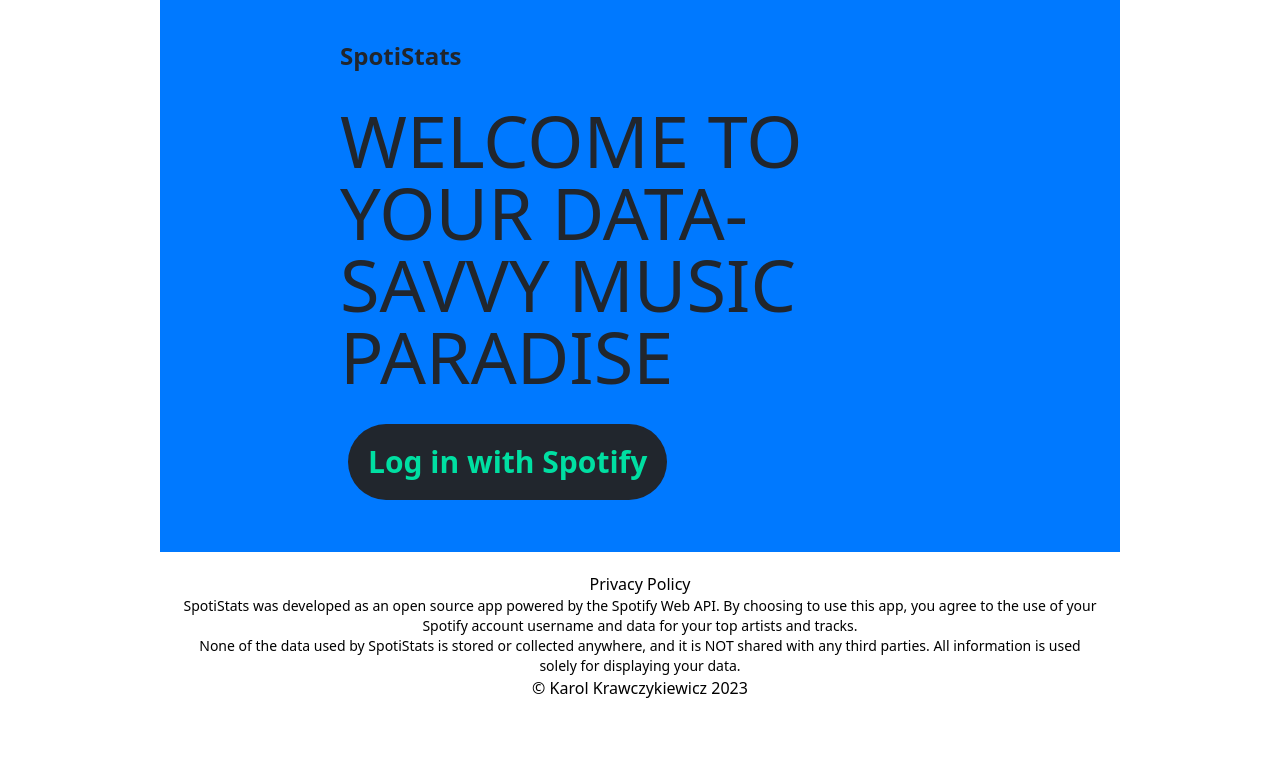
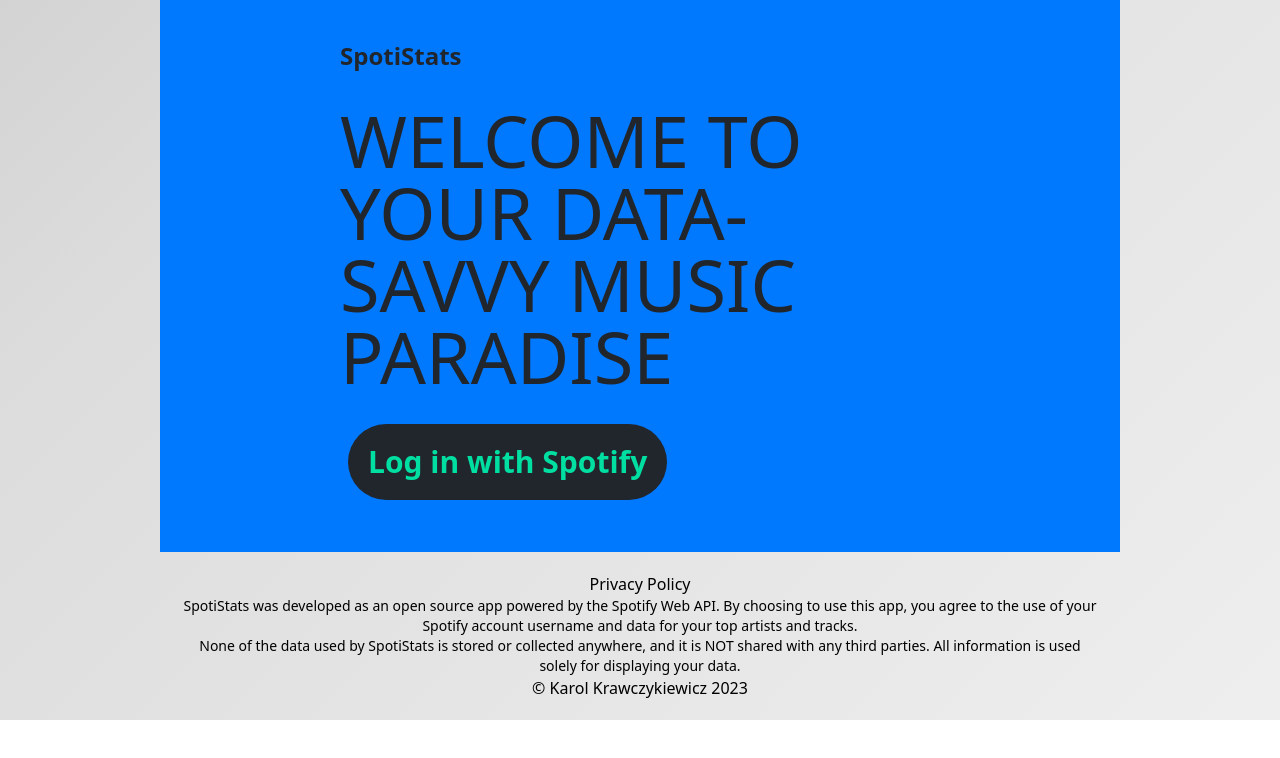
Before and after one commit to Karol-2/SpotiStats, a React (Create React App) app in the folder spoti_stats/: page / in a window 1280 px wide. Shown: the top 758 px of the page. Built offline with nearby package versions, Linux system fonts and the light colour scheme.

Commit message:
added cool background and divided into parts

```diff
--- a/spoti_stats/src/App.js
+++ b/spoti_stats/src/App.js
@@ -46,7 +46,8 @@
   return (
     <TokenContext.Provider value={accessToken}>
       <div className="App">
-        <LoginPanel clientId={clientId}> </LoginPanel>
+      <div className="background-animation">
+      <LoginPanel clientId={clientId}> </LoginPanel>
         <WelcomeMessage></WelcomeMessage>
         <TopArtists></TopArtists>
         <TopSongs></TopSongs>
@@ -55,6 +56,8 @@
         <PopularityTaste></PopularityTaste>
         <PrivacyPolicy></PrivacyPolicy>
       </div>
+
+      </div>
     </TokenContext.Provider>
   );
 }
--- a/spoti_stats/src/components/Genres.js
+++ b/spoti_stats/src/components/Genres.js
@@ -44,7 +44,7 @@
   }
   return (
     token && (
-      <div className="bg-my-blue p-5 md:mx-40 min-w-600">
+      <div className="bg-my-blue p-5 md:mx-40 min-w-600 shadow-2xl m-10 rounded-xl">
         <p className="text-4xl font-semibold mb-5 text-center">GENRES</p>
         <div className="flex text-center">
           <div className="w-1/2 p-4 bg-my-dark rounded-2xl">
--- a/spoti_stats/src/components/PopularityTaste.js
+++ b/spoti_stats/src/components/PopularityTaste.js
@@ -50,7 +50,7 @@
 
   return (
     token && (
-      <div className="bg-my-green p-5 md:mx-40 min-w-600">
+      <div className="bg-my-green p-5 md:mx-40 min-w-600 shadow-2xl m-10 rounded-xl">
         <p className="text-4xl font-semibold mb-5 text-center">
           POPULARITY TASTE
         </p>
--- a/spoti_stats/src/components/Recommendactions.js
+++ b/spoti_stats/src/components/Recommendactions.js
@@ -65,7 +65,7 @@
 
   return (
     token && (
-      <div className="bg-my-red p-5 md:mx-40 min-w-600 ">
+      <div className="bg-my-red p-5 md:mx-40 min-w-600 shadow-2xl m-10 rounded-xl ">
         <p className="text-4xl font-semibold mb-5">RECOMMENDACTIONS</p>
         <div className="flex justify-around">
           <div>
--- a/spoti_stats/src/components/TopArtists.js
+++ b/spoti_stats/src/components/TopArtists.js
@@ -32,7 +32,7 @@
   }
   return (
     token && (
-      <div className="bg-my-red p-5 md:mx-40 min-w-600 ">
+      <div className="bg-my-red p-5 md:mx-40 min-w-600 shadow-2xl m-10 rounded-xl">
         <p className="text-4xl font-semibold mb-5">TOP ARTISTS</p>
         <div className="flex justify-between space-x-5">
           <div className="mb-8">
--- a/spoti_stats/src/components/TopSongs.js
+++ b/spoti_stats/src/components/TopSongs.js
@@ -32,7 +32,7 @@
   }
   return (
     token && (
-      <div className="bg-my-green p-5 md:mx-40 min-w-600 ">
+      <div className="bg-my-green p-5 md:mx-40 min-w-600 shadow-2xl m-10 rounded-xl  ">
         <div className="flex ">
         <div className=" w-1/2 p-4">
             {songs &&
--- a/spoti_stats/src/components/WelcomeMessage.js
+++ b/spoti_stats/src/components/WelcomeMessage.js
@@ -26,7 +26,7 @@
   }
 
   return (
-    <div className=" md:mx-40 min-w-600 flex justify-center bg-my-green text-my-dark">
+    <div className=" md:mx-40 min-w-600 flex justify-center text-my-dark bg-my-green rounded-b-lg shadow-2xl">
       {profile ? (
         <div className="min-w-full flex flex-col p-5">
           <p className=" text-2xl text-left mt-5 mb-8 font-semibold">
--- a/spoti_stats/src/index.css
+++ b/spoti_stats/src/index.css
@@ -32,3 +32,26 @@
   .rotate-animation {
     animation: rotate 7s linear infinite;
   }
+
+  @keyframes animateGradient {
+    0%{
+      background-position: 0 50%;
+    }
+    50%{
+      background-position: 100% 50%;
+    }
+    100%{
+      background-position: 0 50%;
+    }
+  }
+
+
+  .background-animation{
+    z-index: 1;
+    background: linear-gradient(-45deg, rgb(242, 242, 242), rgb(220, 220, 220), rgb(175, 175, 175), rgb(0, 0, 0));
+    /* background: linear-gradient(-45deg, red, green, blue, yellow); */
+    /* background: linear-gradient(-45deg, rgb(226,68,128), rgb(0,223,162), rgb(0,121,255), rgb(246,250,112)); */
+
+    background-size: 400%,400%;
+    animation: animateGradient 17s ease infinite
+  }
```
Also changed, not shown: spoti_stats/src/components/PrivacyPolicy.js (+10 -1 lines), 1 other file (tests, documents, lock files or other folders).
